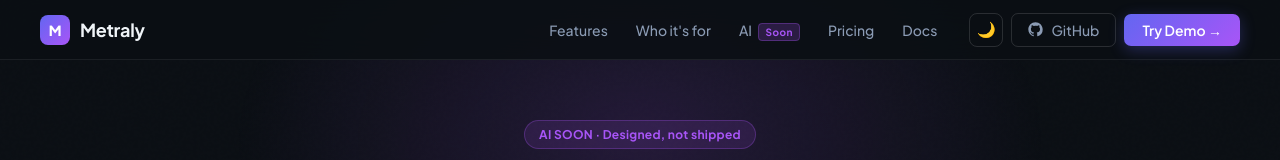
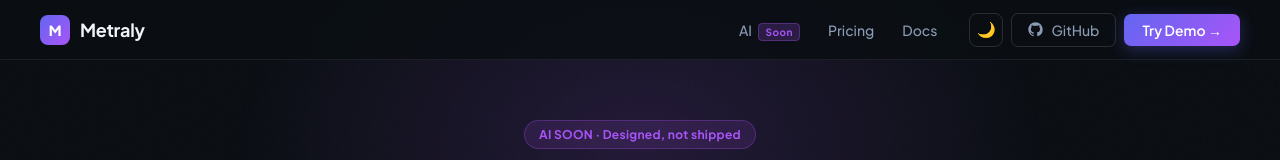
Before and after one commit to getmetraly/website, a Next.js app: page /ai in a window 1280 px wide. Shown: the top 160 px of the page. Built offline with nearby package versions, Linux system fonts and the light colour scheme.

Commit message:
fix(nav): remove dead homepage anchor links

```diff
--- a/components/site-nav.tsx
+++ b/components/site-nav.tsx
@@ -15,18 +15,12 @@ export function SiteNav() {
         </Link>
         <ul className="nav-links" role="list">
           <li>
-            <a href="#features">Features</a>
-          </li>
-          <li>
-            <a href="#roles">Who it's for</a>
-          </li>
-          <li>
-            <a href="#ai">
+            <Link href="/ai">
               AI{" "}
-              <span className="nav-badge" aria-label="New feature">
+              <span className="nav-badge" aria-label="AI coming soon">
                 Soon
               </span>
-            </a>
+            </Link>
           </li>
           <li>
             <Link href="/pricing">Pricing</Link>
```
